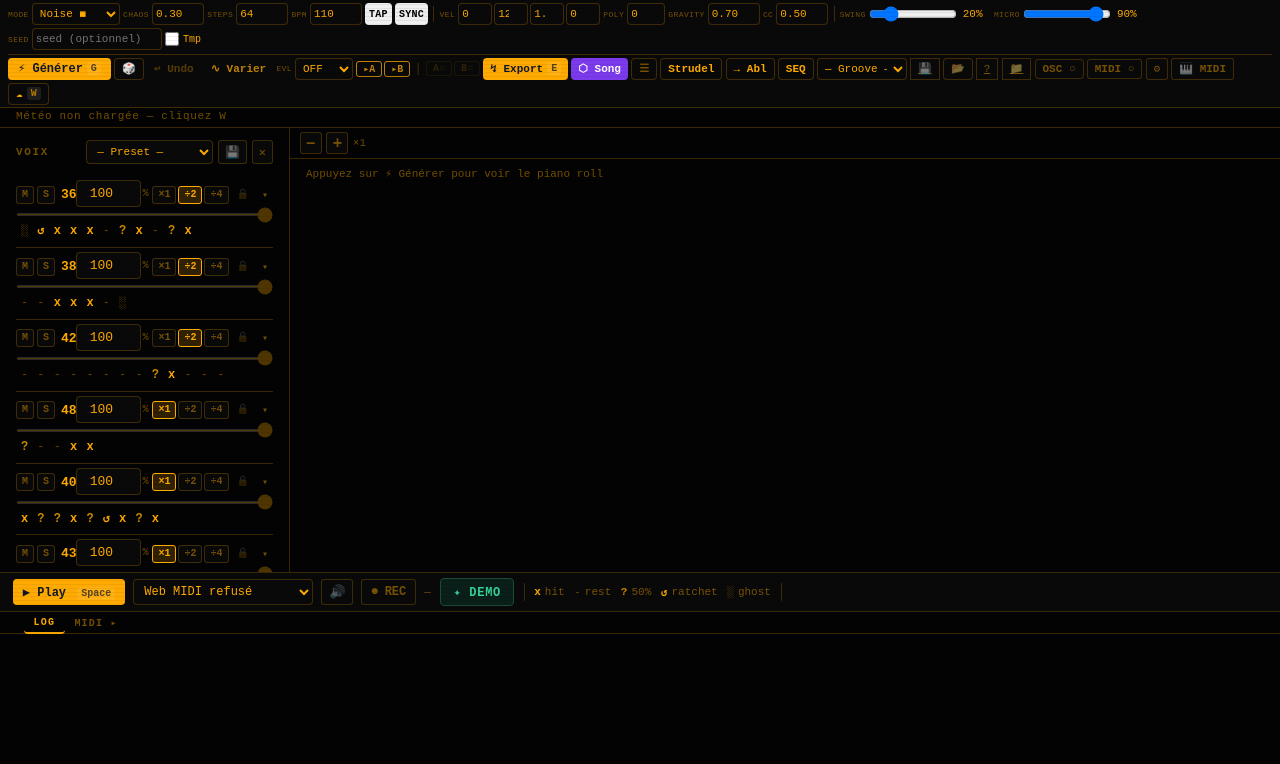
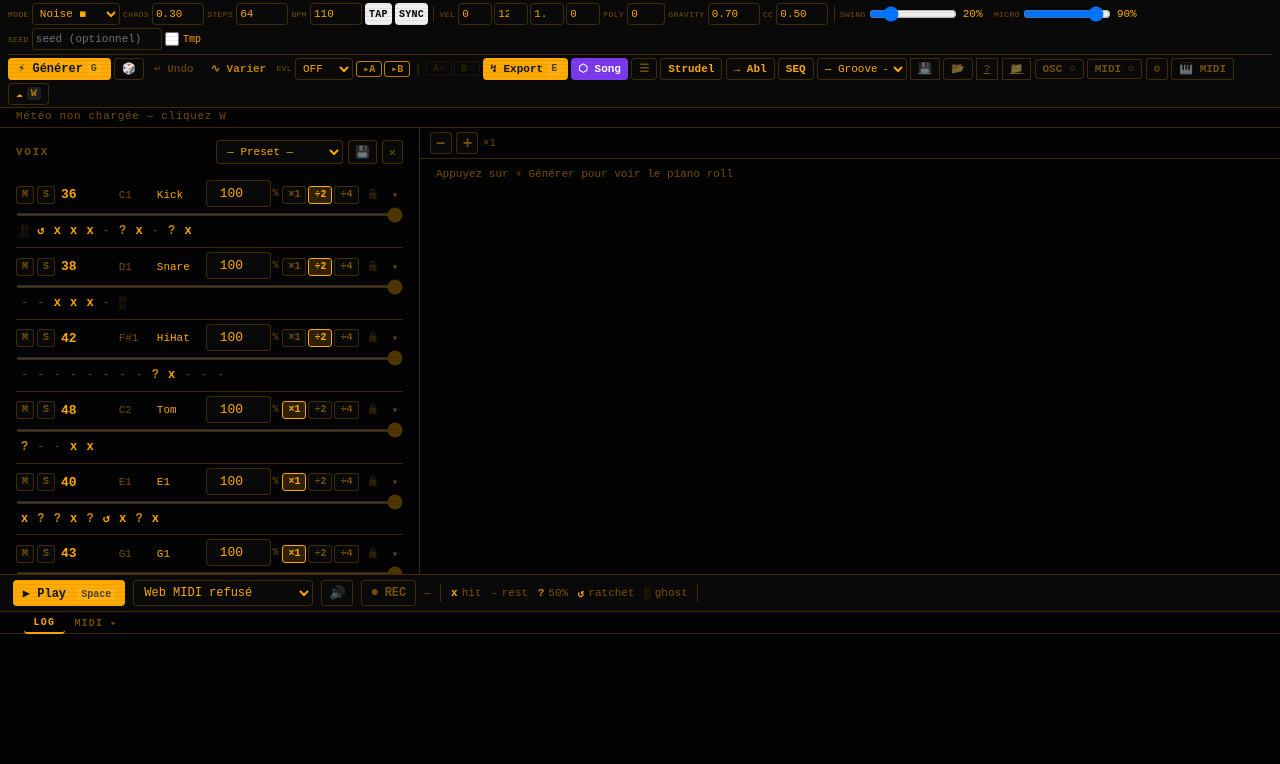
Before and after one commit to obareau/bang, a FastAPI app: page / in a window 1280 px wide. Shown: the part 36-800 px from the top of the page. Run offline with FastAPI, Linux system fonts and the light colour scheme.

Commit message:
UI : retire bouton DEMO, élargit voices-panel 290→420px
Co-Authored-By: Claude Sonnet 4.6 <noreply@anthropic.com>

```diff
--- a/templates/index.html
+++ b/templates/index.html
@@ -145,7 +145,7 @@
 
     /* Voices panel */
     #voices-panel {
-      width: 290px;
+      width: 420px;
       flex-shrink: 0;
       border-right: 1px solid var(--border);
       overflow-y: auto;
@@ -1376,7 +1376,6 @@
     <button id="rec-btn" class="btn-rec" onclick="toggleRec()" title="Enregistrer la sortie audio browser en WebM — activer avant ou pendant la lecture">⏺ REC</button>
     <span id="play-status" style="font-size:11px;color:var(--muted)">—</span>
   </div>
-  <button id="demo-btn" class="btn-demo" onclick="toggleDemoMode()" title="Mode DEMO — génère un pattern, charge samples piano GM et lance la lecture automatiquement">✦ DEMO</button>
   <div class="bb-sep"></div>
   <span class="dim-item"><span class="dx">x</span> hit</span>
   <span class="dim-item"><span class="dd">-</span> rest</span>
```
